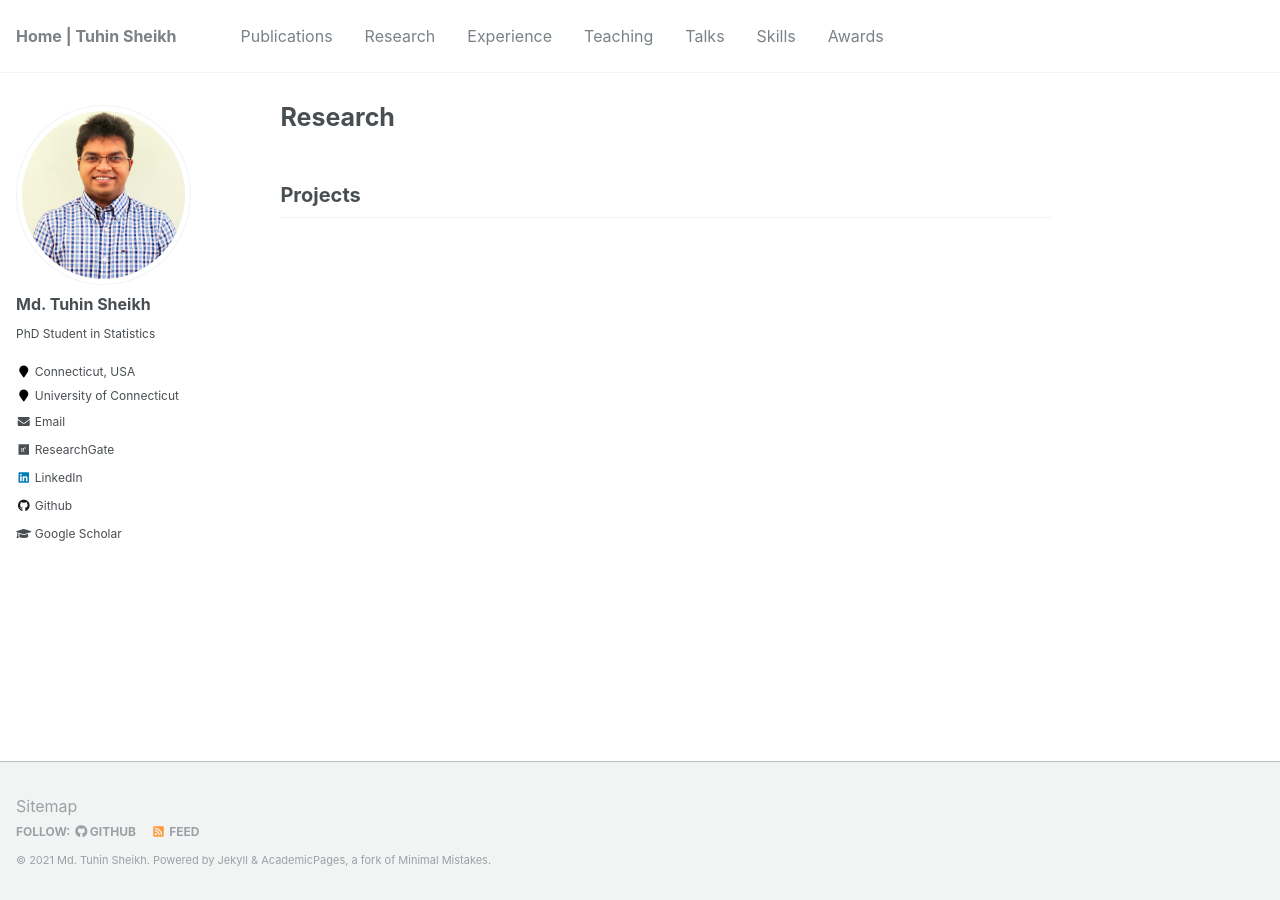
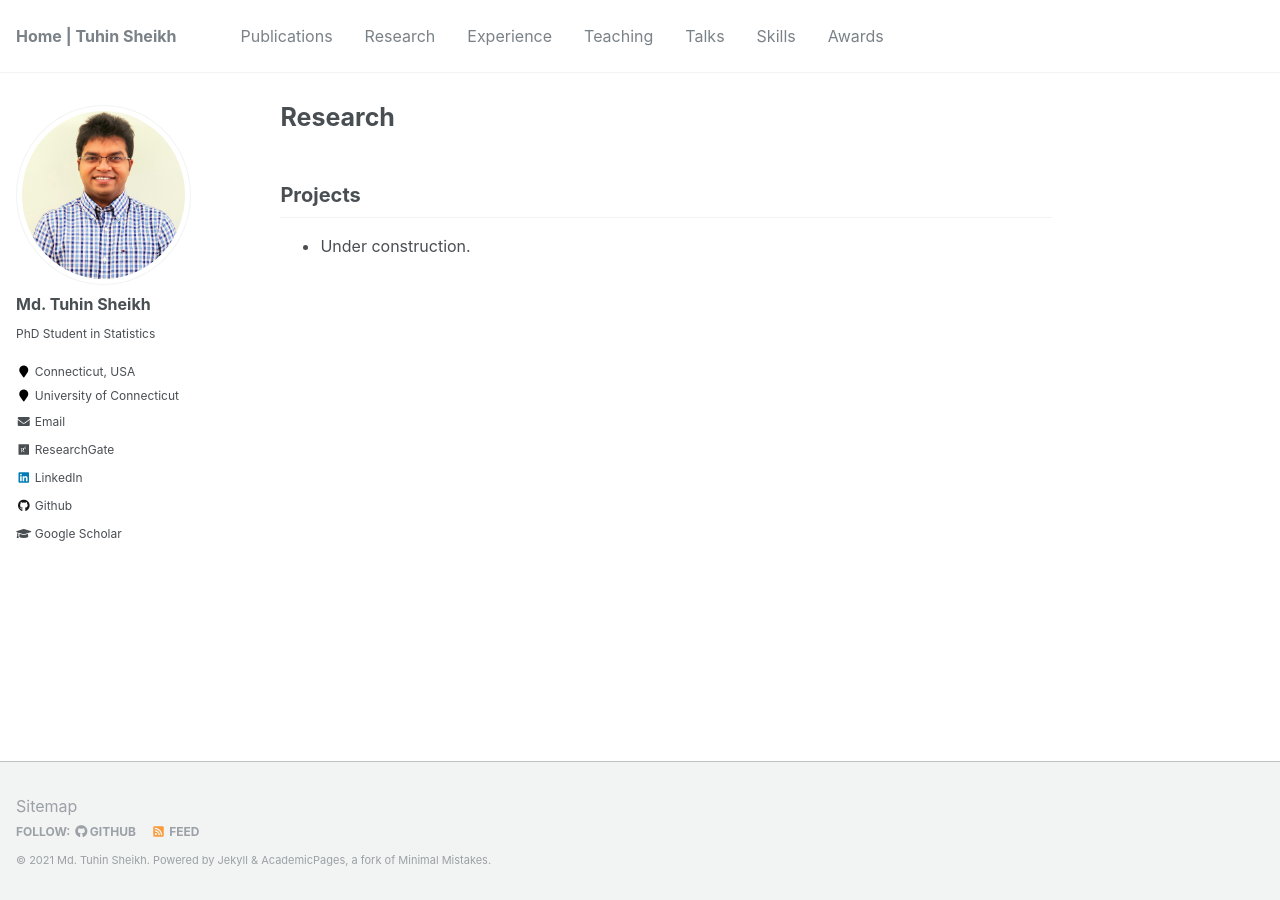
Before and after one commit to mdtuhinsheikh/mdtuhinsheikh.github.io, a Jekyll site: the page built from _pages/research.md, in a window 1280 px wide. Built offline with Jekyll 4.4.1, drawn with Linux system fonts in a browser that asks for light colours.

Commit message:
Update research.md

```diff
--- a/_pages/research.md
+++ b/_pages/research.md
@@ -5,3 +5,4 @@ author_profile: true
 ---
 
 ## Projects
+- Under construction.
```
